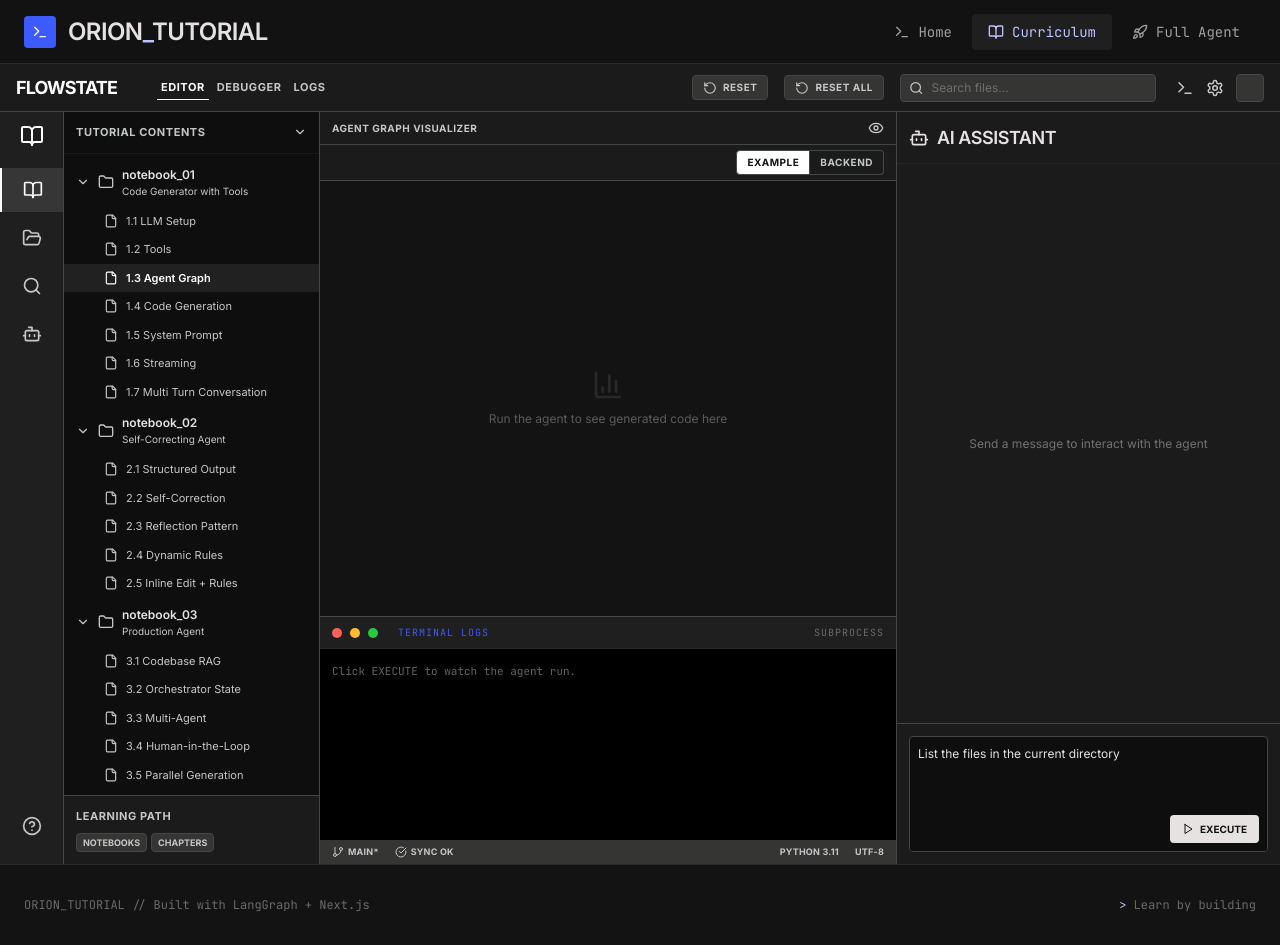
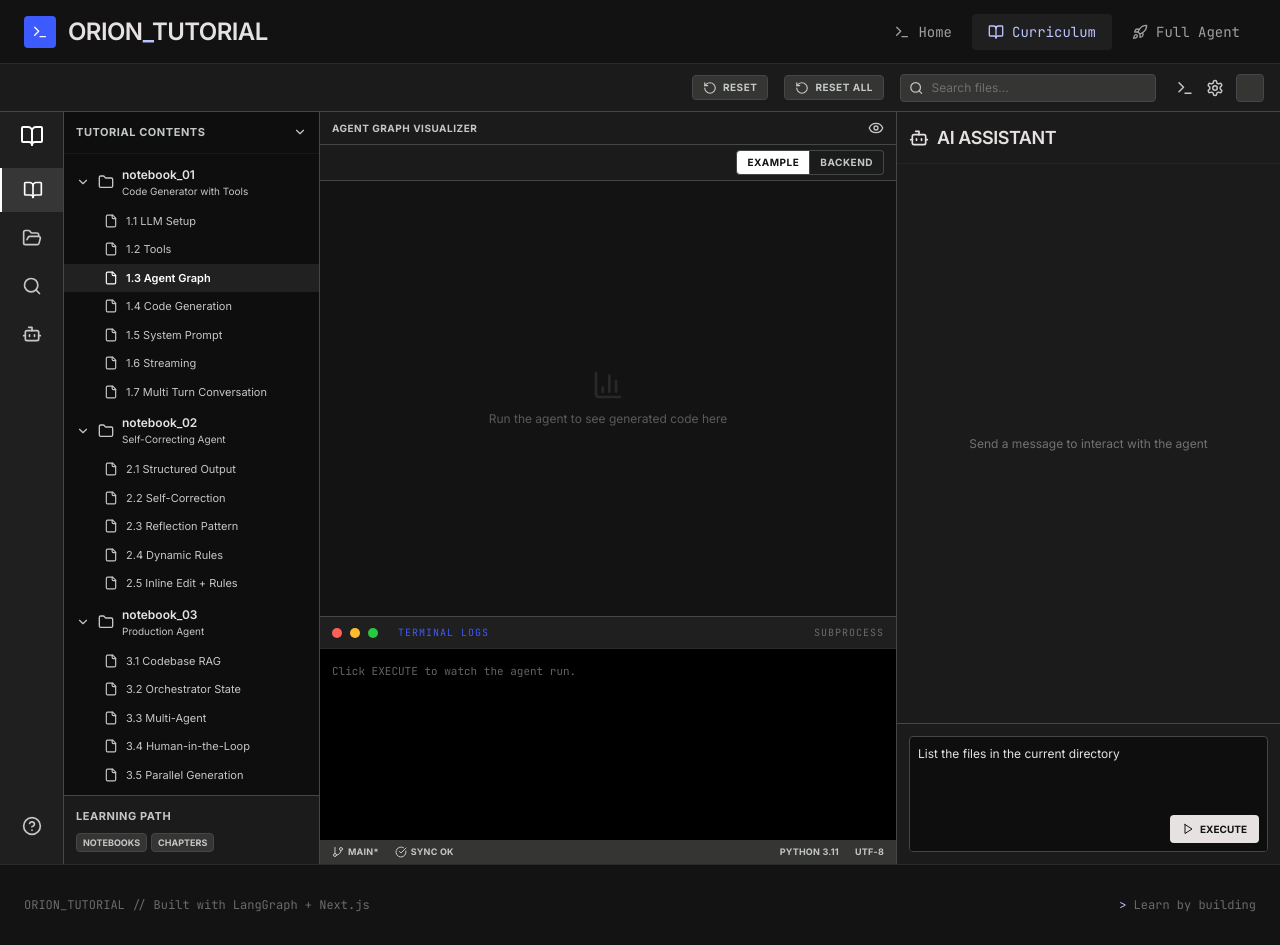
Before and after one commit to ishandutta0098/orion-tutorial, a Next.js app in the folder web/: page /curriculum/agent-graph in a window 1280 px wide. Built offline with nearby package versions, Linux system fonts and the light colour scheme.

Commit message:
remove flowstate header nav

```diff
--- a/web/components/IDE/IDEHeader.tsx
+++ b/web/components/IDE/IDEHeader.tsx
@@ -11,22 +11,7 @@ export function IDEHeader({
 }) {
   return (
     <header className="bg-surface-container-low flex justify-between items-center w-full px-4 h-12 border-b border-outline-variant z-50 shrink-0">
-      <div className="flex items-center gap-4">
-        <span className="font-headline text-[18px] font-black tracking-tighter text-white">
-          FLOWSTATE
-        </span>
-        <div className="hidden md:flex items-center gap-1 ml-6">
-          <span className="font-headline text-[11px] font-bold tracking-[0.05em] uppercase text-white border-b border-white py-1 px-1">
-            EDITOR
-          </span>
-          <span className="font-headline text-[11px] font-bold tracking-[0.05em] uppercase text-ink-variant hover:bg-surface-high transition-colors py-1 px-1 rounded cursor-pointer">
-            DEBUGGER
-          </span>
-          <span className="font-headline text-[11px] font-bold tracking-[0.05em] uppercase text-ink-variant hover:bg-surface-high transition-colors py-1 px-1 rounded cursor-pointer">
-            LOGS
-          </span>
-        </div>
-      </div>
+      <div />
       <div className="flex items-center gap-4">
         {onReset && (
           <button
```
